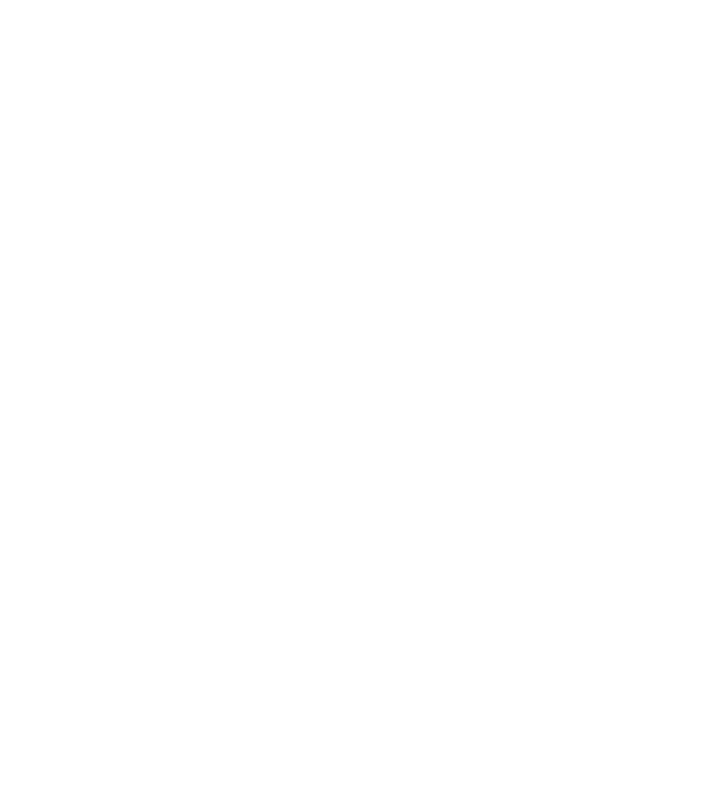
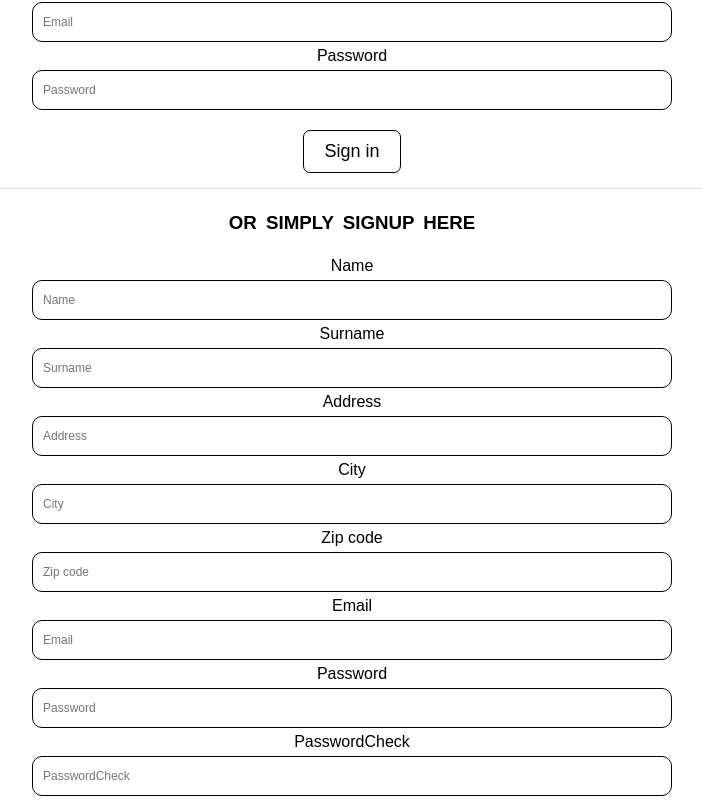
Before and after one commit to AlessandroPuccini/progetto101, a React (Vite) app: page /progetto101/admin in a window 1280 px wide. Before the commit this address had no page. Shown: the part 360-1160 px from the top of the page, without its empty margins (288-991 px from the left). Before the commit the page ends 800 px from the top, so only its background shows below. Built offline with nearby package versions, Linux system fonts and the light colour scheme.

Commit message:
installazione react hook form + aggiunta conoonente Admin.jsx e Inuput.jsx

```diff
--- a/package.json
+++ b/package.json
@@ -19,6 +19,7 @@
     "gh-pages": "^6.1.1",
     "react": "^18.2.0",
     "react-dom": "^18.2.0",
+    "react-hook-form": "^7.51.0",
     "react-redux": "^9.1.0",
     "react-router-dom": "^6.22.3"
   },
--- /dev/null
+++ b/src/components/Input.jsx
@@ -0,0 +1,18 @@
+import React from 'react'
+
+function Input({id, info, reg, error, errorMsg, type='text', rules={} }) {
+  return (
+    <div className='admin-login'>
+        <label htmlFor={id}> {info}</label>
+      <input
+      {...reg(info, rules)}
+      type={type}
+      id={id}
+      placeholder={info}
+      />
+        {error && <span>{errorMsg}</span>}
+    </div>
+  )
+}
+
+export default Input
--- a/src/components/Navbar.jsx
+++ b/src/components/Navbar.jsx
@@ -17,7 +17,7 @@
         <LongMenu />
      <Link to={`/progetto101`} className='logo-section'><img className='logo' src={IMAGES.image3} alt='Logo'/></Link>
       <div className='login-section' >
-          <Link to={`/admin`}  className='login' ><img src={IMAGES.image4} alt='login'></img></Link>
+          <Link to={`/progetto101/admin`}  className='login' ><img src={IMAGES.image4} alt='login'></img></Link>
           <TemporaryDrawer/>
        </div>
     </header>
--- /dev/null
+++ b/src/components/pages/Admin.jsx
@@ -0,0 +1,119 @@
+import React, {useId} from 'react';
+import { useForm } from 'react-hook-form';
+import Navbar from '../Navbar';
+import Footer from '../Footer';
+import Divider from '@mui/material/Divider';
+import '../../style/index.css';
+import Input from '../Input';
+
+
+function Admin(errorMsg) {
+  const idPrefix = useId();
+  const {
+    register,
+    handleSubmit,
+    formState: { errors },
+    reset } = useForm();
+
+    const handleFormSubmit = (dati) => {
+      reset();
+      alert('Form submitted');
+    };
+
+  return (
+
+     <>
+    <Navbar />
+    <form onSubmit={handleSubmit(handleFormSubmit)}>
+    <div className='admin-text'>
+        <h3> ALREADY HAVE AN ACCOUNT? SIGN IN</h3>
+        </div>
+     <Input id={idPrefix + '-email'}
+     rules={{required: true, pattern: /^\S+@\S+$/i}}
+     info='Email'
+     reg={register}
+     error={errors.email}
+     />
+     <Input id={idPrefix + '-password'}
+     rules={{required: true, minLength: 8, maxLength: 20}}
+     info='Password'
+     type='password'
+     reg={register}
+     error={errors.password}
+     />
+     <div className='admin-button'>
+     <button type='submit'>Sign in</button>
+     </div>
+    <Divider />
+   <div className='admin-text'>
+    <h3>OR SIMPLY SIGNUP HERE</h3>
+    </div>
+    <Input id={idPrefix + '-name'}
+    rules={{required: true}}
+    info='Name'
+    reg={register}
+    error={errors.Name}
+    errorMsg='Please enter your name'/>
+
+    <Input id={idPrefix + '-surname'}
+    rules={{required: true}}
+    info='Surname'
+    reg={register}
+    error={errors.Surname}
+    errorMsg='Please enter your last name'/>
+
+<Input id={idPrefix + '-address'}
+    rules={{required: true}}
+    info='Address'
+    reg={register}
+    error={errors.Address} />
+
+<Input id={idPrefix + '-city'}
+    rules={{required: true}}
+    info='City'
+    reg={register}
+    error={errors.City} />
+
+<Input id={idPrefix + '-zip'}
+    rules={{required: true, pattern: /^\d{5}$/}}
+    info='Zip code'
+    reg={register}
+    error={errors.Zip}
+    errorMsg='Please enter a valid zip code' />
+
+<Input id={idPrefix + '-email'}
+     rules={{required: true, pattern: /^\S+@\S+$/i}}
+     info='Email'
+     reg={register}
+     error={errors.email}
+     errorMsg='Use a valid email address'
+     />
+  <Input id={idPrefix + '-password'}
+     rules={{required: true, minLength: 8, maxLength: 20}}
+     info='Password'
+     type='password'
+     reg={register}
+     error={errors.password}
+     errorMsg='Your password should be at least 8 characters long'
+     />
+  <Input id={idPrefix + '-confirmPassword'}
+     rules={{required: true, minLength: 8, maxLength: 20}}
+     info='PasswordCheck'
+     type='password'
+     reg={register}
+     error={errors.PasswordCheck}
+
+     />
+
+    <div className='admin-button'>
+     <button type='submit'>Sign up</button>
+    </div>
+    </form>
+    <Footer />
+
+    </>
+
+  )
+}
+
+export default Admin
```
Also changed, not shown: src/main.jsx (+5 -5 lines), 1 other file (tests, documents, lock files or other folders).
